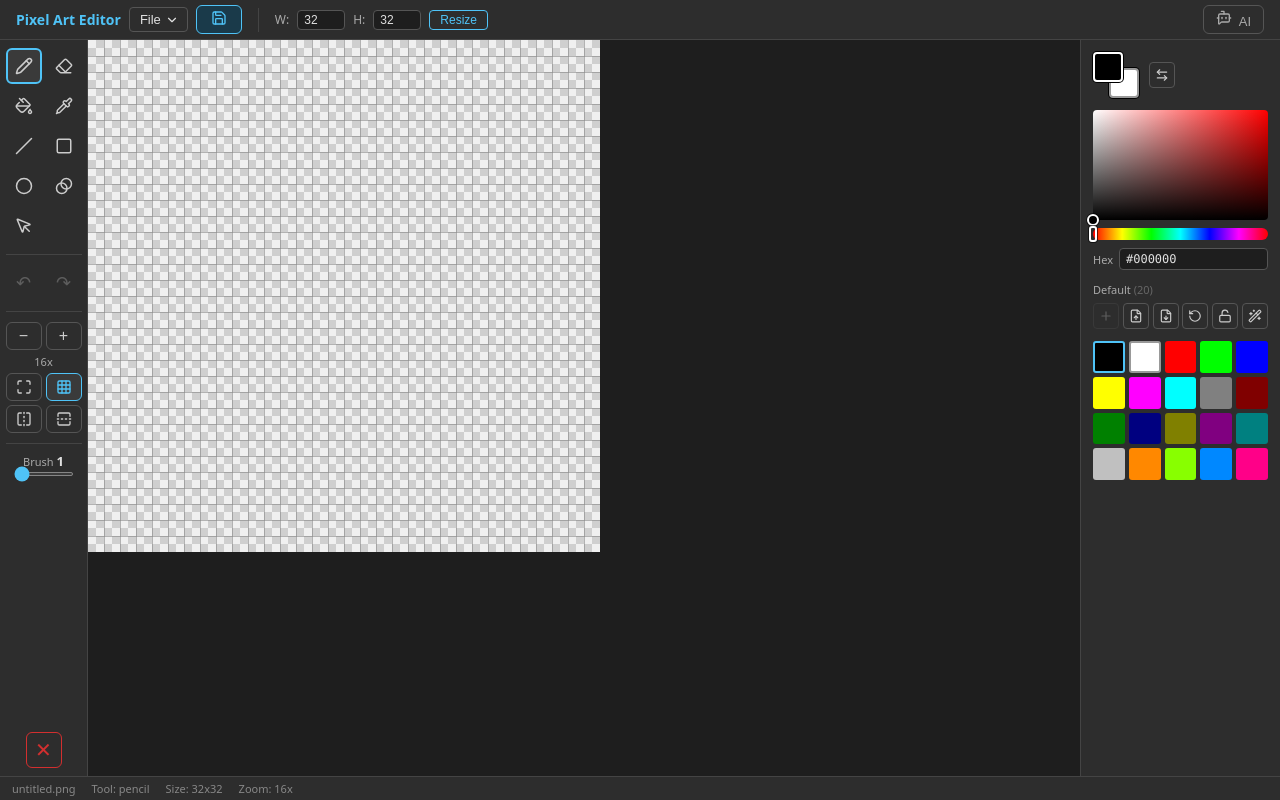
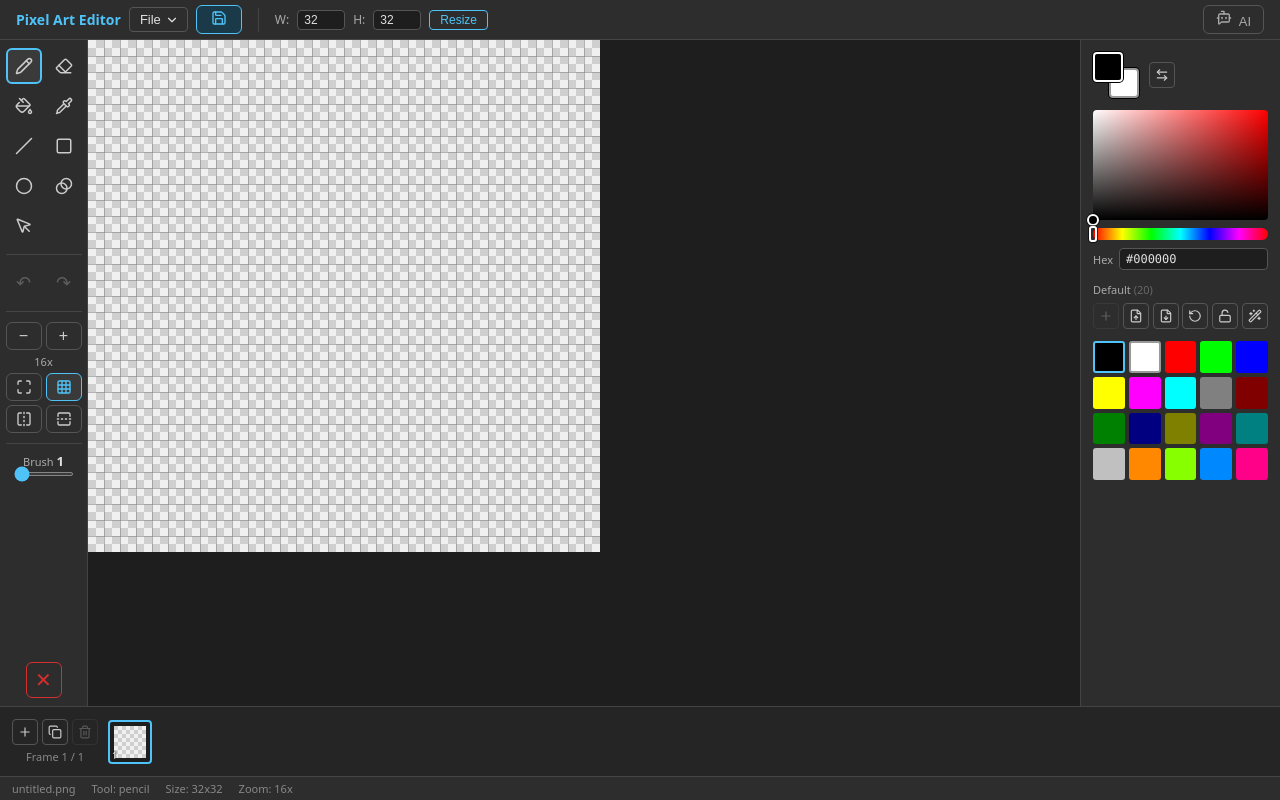
Before and after one commit to AlexandreColl/PixelArtEditor, a React (Vite) app: page / in a window 1280 px wide. Built offline with nearby package versions, Linux system fonts and the light colour scheme; the HTML template or start-up script is replaced by a standard one.

Commit message:
✨ feat(ui): frame strip to add, duplicate, delete and reorder frames

```diff
--- a/src/App.tsx
+++ b/src/App.tsx
@@ -8,6 +8,7 @@ import AIChat from './components/AIChat'
 import ConvertDialog from './components/ConvertDialog'
 import FileMenu from './components/FileMenu'
 import Toast, { useToast } from './components/Toast'
+import Timeline from './components/Timeline'
 import Toolbar from './components/Toolbar'
 import TooltipLayer, { tip } from './components/Tooltip'
 import { useEditor } from './hooks/useEditor'
@@ -94,13 +95,26 @@ export default function App() {
     beginMove,
     moveSelectionTo,
     nudgeSelection,
-    importPixels,
+    importFrames,
+    selectFrame,
+    addFrame,
+    duplicateFrame,
+    deleteFrame,
+    moveFrame,
     undo,
     redo,
   } = useEditor()
   const { palette, locked, toggleLocked, addColor, removeColor, moveColor, replacePalette, resetPalette } = usePalette()
   const { toast, showToast } = useToast()
-  const files = useFileActions({ pixelData: state.pixelData, importPixels, palette, replacePalette, showToast })
+  const files = useFileActions({
+    pixelData: state.pixelData,
+    frames: state.frames,
+    fps: state.fps,
+    importFrames,
+    palette,
+    replacePalette,
+    showToast,
+  })
 
   const [aiOpen, setAiOpen] = useState(false)
   const [dragOver, setDragOver] = useState(false)
@@ -209,6 +223,18 @@ export default function App() {
     [setPrimaryColor, setSecondaryColor],
   )
 
+  const frameRef = useRef({ current: state.currentFrame, count: state.frames.length })
+  frameRef.current = { current: state.currentFrame, count: state.frames.length }
+
+  /** Previous or next frame, wrapping around like the animation does. */
+  const stepFrame = useCallback(
+    (direction: 1 | -1) => {
+      const { current, count } = frameRef.current
+      selectFrame((current + direction + count) % count)
+    },
+    [selectFrame],
+  )
+
   useKeyboardShortcuts({
     undo,
     redo,
@@ -225,6 +251,7 @@ export default function App() {
     nudge: nudgeSelection,
     setTool,
     swapColors,
+    stepFrame,
   })
 
   return (
@@ -419,6 +446,16 @@ export default function App() {
         />
       </div>
 
+      <Timeline
+        frames={state.frames}
+        currentFrame={state.currentFrame}
+        onSelectFrame={selectFrame}
+        onAddFrame={addFrame}
+        onDuplicateFrame={duplicateFrame}
+        onDeleteFrame={deleteFrame}
+        onMoveFrame={moveFrame}
+      />
+
       <div
         style={{
           height: 24,
--- a/src/components/Canvas.tsx
+++ b/src/components/Canvas.tsx
@@ -1,7 +1,8 @@
 import { useRef, useEffect, useCallback, useImperativeHandle, useState } from 'react'
 import type { PixelData, Tool, ShapeTool, Selection } from '../types'
 import { brushFootprints } from '../utils/brush'
-import { TRANSPARENT, parseColor } from '../utils/color'
+import { TRANSPARENT } from '../utils/color'
+import { drawPixels } from '../utils/png'
 
 const cursorMap: Record<string, string> = {
   pencil: 'crosshair',
@@ -292,23 +293,7 @@ export default function Canvas({
 
   useEffect(() => {
     const tc = document.createElement('canvas')
-    tc.width = width
-    tc.height = height
-    const tctx = tc.getContext('2d')!
-    const imageData = tctx.createImageData(width, height)
-    const data = imageData.data
-    for (let y = 0; y < height; y++) {
-      for (let x = 0; x < width; x++) {
-        const color = pixels[y]?.[x] ?? TRANSPARENT
-        const i = (y * width + x) * 4
-        const [r, g, b, a] = parseColor(color) ?? [0, 0, 0, 0]
-        data[i] = r
-        data[i + 1] = g
-        data[i + 2] = b
-        data[i + 3] = a
-      }
-    }
-    tctx.putImageData(imageData, 0, 0)
+    drawPixels(tc, pixels, width, height)
     textureRef.current = tc
     drawRef.current()
   }, [pixels, width, height])
--- /dev/null
+++ b/src/components/Timeline.tsx
@@ -0,0 +1,191 @@
+import { memo, useEffect, useRef, useState } from 'react'
+import { Copy, Plus, Trash2 } from 'lucide-react'
+import type { PixelData } from '../types'
+import { tip } from './Tooltip'
+import { drawPixels } from '../utils/png'
+
+interface TimelineProps {
+  frames: PixelData[]
+  currentFrame: number
+  onSelectFrame: (index: number) => void
+  onAddFrame: () => void
+  onDuplicateFrame: () => void
+  onDeleteFrame: () => void
+  onMoveFrame: (from: number, to: number) => void
+  /** Extra controls at the left of the strip */
+  children?: React.ReactNode
+}
+
+const THUMB_SIZE = 44
+
+export const iconBtn: React.CSSProperties = {
+  width: 26,
+  height: 26,
+  display: 'flex',
+  alignItems: 'center',
+  justifyContent: 'center',
+  borderRadius: 4,
+  border: '1px solid #555',
+  background: 'transparent',
+  color: '#ccc',
+  cursor: 'pointer',
+  padding: 0,
+  flexShrink: 0,
+}
+
+export const checkerBackground = 'repeating-conic-gradient(#f0f0f0 0% 25%, #cfcfcf 0% 50%) 50% / 8px 8px'
+
+/** A frame drawn at the largest whole scale that fits the box. Redraws only when that frame changes. */
+export const FrameImage = memo(function FrameImage({ frame, box }: { frame: PixelData; box: number }) {
+  const ref = useRef<HTMLCanvasElement>(null)
+  useEffect(() => {
+    if (ref.current) drawPixels(ref.current, frame.pixels, frame.width, frame.height)
+  }, [frame])
+  const scale = Math.max(1, Math.floor(box / Math.max(frame.width, frame.height)))
+  // Frames bigger than the box are shrunk to fit rather than cropped
+  const fit = Math.min(1, box / (Math.max(frame.width, frame.height) * scale))
+  return (
+    <canvas
+      ref={ref}
+      style={{
+        width: frame.width * scale * fit,
+        height: frame.height * scale * fit,
+        imageRendering: 'pixelated',
+        background: checkerBackground,
+      }}
+    />
+  )
+})
+
+/** The strip of frames under the canvas: pick, add, duplicate, delete and drag to reorder. */
+export default function Timeline({
+  frames,
+  currentFrame,
+  onSelectFrame,
+  onAddFrame,
+  onDuplicateFrame,
+  onDeleteFrame,
+  onMoveFrame,
+  children,
+}: TimelineProps) {
+  const [dragFrom, setDragFrom] = useState<number | null>(null)
+  const [dragOver, setDragOver] = useState<number | null>(null)
+  const stripRef = useRef<HTMLDivElement>(null)
+
+  // Keep the current frame in view when it changes from the keyboard or an undo
+  useEffect(() => {
+    stripRef.current?.children[currentFrame]?.scrollIntoView({ block: 'nearest', inline: 'nearest' })
+  }, [currentFrame])
+
+  const endDrag = () => {
+    setDragFrom(null)
+    setDragOver(null)
+  }
+
+  return (
+    <div
+      style={{
+        height: THUMB_SIZE + 26,
+        flexShrink: 0,
+        background: '#252525',
+        borderTop: '1px solid #444',
+        display: 'flex',
+        alignItems: 'center',
+        gap: 8,
+        padding: '0 12px',
+      }}
+    >
+      {children}
+
+      <div style={{ display: 'flex', flexDirection: 'column', gap: 4 }}>
+        <div style={{ display: 'flex', gap: 4 }}>
+          <button {...tip('New empty frame')} onClick={onAddFrame} style={iconBtn}>
+            <Plus size={14} />
+          </button>
+          <button {...tip('Duplicate frame')} onClick={onDuplicateFrame} style={iconBtn}>
+            <Copy size={14} />
+          </button>
+          <button
+            {...tip(frames.length > 1 ? 'Delete frame' : 'The only frame cannot be deleted')}
+            onClick={onDeleteFrame}
+            disabled={frames.length <= 1}
+            style={{ ...iconBtn, opacity: frames.length > 1 ? 1 : 0.3 }}
+          >
+            <Trash2 size={14} />
+          </button>
+        </div>
+        <span style={{ fontSize: 11, color: '#888', textAlign: 'center', fontVariantNumeric: 'tabular-nums' }}>
+          Frame {currentFrame + 1} / {frames.length}
+        </span>
+      </div>
+
+      <div
+        ref={stripRef}
+        role="listbox"
+        aria-label="Frames"
+        style={{ flex: 1, display: 'flex', gap: 6, overflowX: 'auto', padding: '4px 2px', alignItems: 'center' }}
+      >
+        {frames.map((frame, i) => (
+          <div
+            // Position, not identity: two frames can be the same object right after a duplicate
+            key={i}
+            role="option"
+            aria-selected={i === currentFrame}
+            {...tip(`Frame ${i + 1}\nDrag to reorder`)}
+            draggable
+            onClick={() => onSelectFrame(i)}
+            onDragStart={e => {
+              e.dataTransfer.effectAllowed = 'move'
+              setDragFrom(i)
+            }}
+            onDragOver={e => {
+              if (dragFrom === null) return
+              e.preventDefault()
+              setDragOver(i)
+            }}
+            onDrop={e => {
+              e.preventDefault()
+              if (dragFrom !== null) onMoveFrame(dragFrom, i)
+              endDrag()
+            }}
+            onDragEnd={endDrag}
+            style={{
+              position: 'relative',
+              width: THUMB_SIZE,
+              height: THUMB_SIZE,
+              flexShrink: 0,
+              display: 'flex',
+              alignItems: 'center',
+              justifyContent: 'center',
+              borderRadius: 4,
+              background: '#1e1e1e',
+              border:
+                dragOver === i && dragFrom !== i
+                  ? '2px dashed #fff'
+                  : i === currentFrame
+                    ? '2px solid #4fc3f7'
+                    : '2px solid #444',
+              opacity: dragFrom === i ? 0.4 : 1,
+              cursor: 'pointer',
+            }}
+          >
+            <FrameImage frame={frame} box={THUMB_SIZE - 8} />
+            <span
+              style={{
+                position: 'absolute',
+                left: 2,
+                bottom: 0,
+                fontSize: 9,
+                color: '#fff',
+                textShadow: '0 0 2px #000, 0 0 2px #000',
+                pointerEvents: 'none',
+              }}
+            >
+              {i + 1}
+            </span>
+          </div>
+        ))}
+      </div>
+    </div>
+  )
+}
--- a/src/hooks/useKeyboardShortcuts.ts
+++ b/src/hooks/useKeyboardShortcuts.ts
@@ -19,6 +19,8 @@ export interface ShortcutActions {
   nudge: (dx: number, dy: number) => boolean
   setTool: (tool: Tool) => void
   swapColors: () => void
+  /** Goes to the previous (-1) or next (1) frame */
+  stepFrame: (direction: 1 | -1) => void
 }
 
 const ARROW_STEPS: Record<string, [number, number]> = {
@@ -91,6 +93,8 @@ export function useKeyboardShortcuts(actions: ShortcutActions) {
         a.swapColors()
       } else if (plain && key === 'g') {
         a.toggleGrid()
+      } else if (plain && (e.key === ',' || e.key === '.')) {
+        a.stepFrame(e.key === ',' ? -1 : 1)
       } else if (e.key === 'Delete') {
         if (a.remove()) e.preventDefault()
       } else if (e.key === 'Escape') {
--- a/src/utils/png.ts
+++ b/src/utils/png.ts
@@ -1,4 +1,27 @@
+import { TRANSPARENT, parseColor } from './color'
+
 export const EXPORT_SCALES = [1, 2, 4, 8]
+
+/** Draws the pixels onto the canvas at one canvas pixel each, resizing the canvas to fit. */
+export function drawPixels(canvas: HTMLCanvasElement, pixels: string[][], width: number, height: number) {
+  canvas.width = width
+  canvas.height = height
+  const ctx = canvas.getContext('2d')
+  if (!ctx) return
+  const imageData = ctx.createImageData(width, height)
+  const data = imageData.data
+  for (let y = 0; y < height; y++) {
+    for (let x = 0; x < width; x++) {
+      const [r, g, b, a] = parseColor(pixels[y]?.[x] ?? TRANSPARENT) ?? [0, 0, 0, 0]
+      const i = (y * width + x) * 4
+      data[i] = r
+      data[i + 1] = g
+      data[i + 2] = b
+      data[i + 3] = a
+    }
+  }
+  ctx.putImageData(imageData, 0, 0)
+}
 
 /** Renders pixels as a PNG data URL. Every pixel becomes a scale x scale block, with no smoothing. */
 export function pixelsToPngDataUrl(pixels: string[][], width: number, height: number, scale = 1): string {
```
Also changed, not shown: 1 other file (tests, documents, lock files or other folders).
